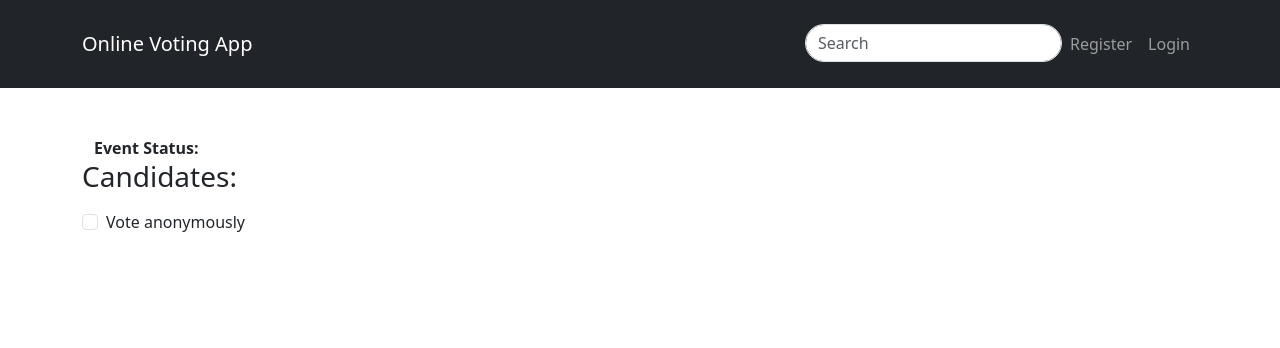
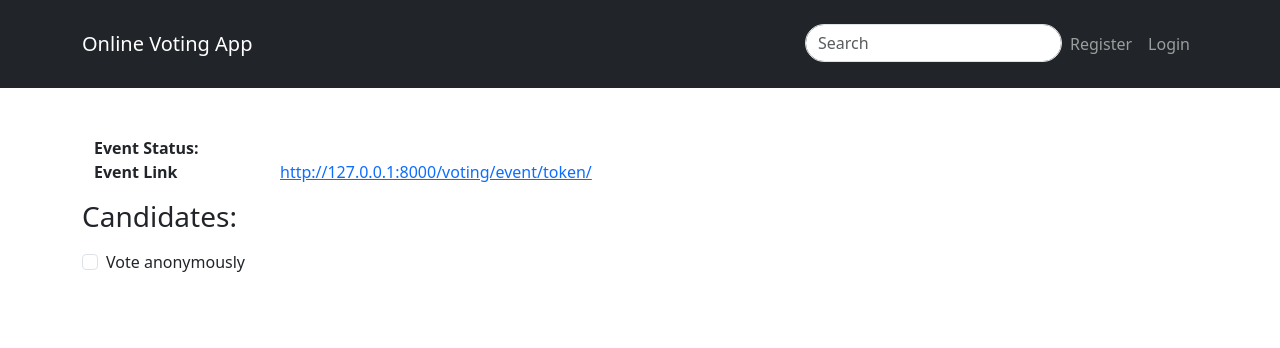
Before and after one commit to yanpaing007/onlineVoting, a Django app: template online_voting/voting/templates/voting/event_detail.html in a window 1280 px wide. Shown: the top 348 px of the page. Run offline with Django 3.2, Linux system fonts and the light colour scheme; the template is opened without the code that fills it, so the values that code supplies are empty.

Commit message:
added token funtion

```diff
--- a/online_voting/voting/templates/voting/event_detail.html
+++ b/online_voting/voting/templates/voting/event_detail.html
@@ -54,6 +54,14 @@
         </div>
     </div>
     {% endif %}
+    <div class="row mb-3">
+        <div class="col-sm-2">
+          <strong id ="label">Event Link </strong>
+        </div>
+        <div class="col">
+          <a href="http://127.0.0.1:8000/voting/event/token/{{event.event_token}}" id="event_link">http://127.0.0.1:8000/voting/event/token/{{event.event_token}}</a>
+        </div>
+    </div>
 </div>
 
 <div>
--- a/online_voting/voting/urls.py
+++ b/online_voting/voting/urls.py
@@ -7,7 +7,8 @@
 
 urlpatterns = [
     path('', views.event_list, name='event_list'),  # List all voting events
-    path('event/<int:event_id>', views.event_detail, name='event_detail'),  # Detailed view of a specific event
+    path('event/<int:event_id>/', views.event_detail, name='event_detail_by_id'),
+    path('event/token/<str:event_token>/', views.event_detail, name='event_detail_by_token'),
     path('event/create', views.create_event, name='create_event'),  # Create a new voting event
     path('event/<int:event_id>/vote', views.vote, name='vote'),  # Vote on a specific event
     path('event/<int:event_id>/results', views.vote_result, name='vote_result'),  # View results for a specific event
```
Also changed, not shown: online_voting/voting/views.py (+18 -7 lines).
